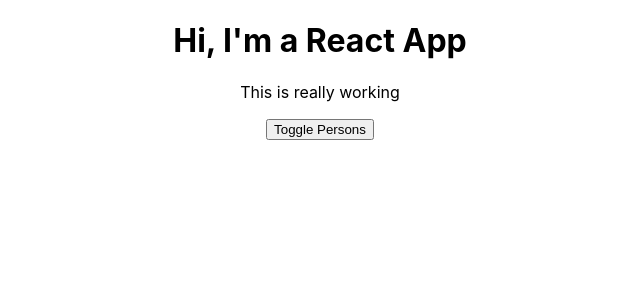
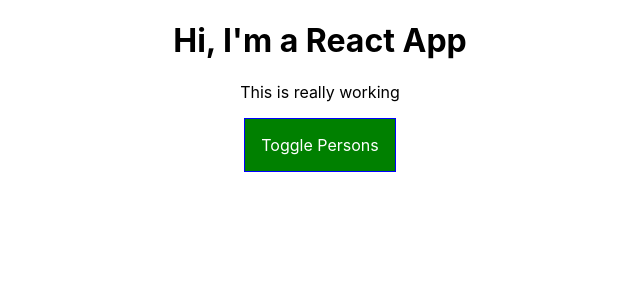
Before and after one commit to leogsouza/react-course, a React (Create React App) app in the folder react-complete-guide/: page / in a window 1280 px wide. Shown: the top 300 px of the page, without its empty margins (320-960 px from the left). Built offline with nearby package versions, Linux system fonts and the light colour scheme.

Commit message:
Enabling and using CSS Modules

```diff
--- a/react-complete-guide/src/components/Cockpit/Cockpit.js
+++ b/react-complete-guide/src/components/Cockpit/Cockpit.js
@@ -1,5 +1,5 @@
 import React from 'react';
-import classes from './Cockpit.css';
+import classes from './Cockpit.module.css';
 
 
 const cockpit = props => {
--- /dev/null
+++ b/react-complete-guide/src/components/Cockpit/Cockpit.module.css
@@ -0,0 +1,30 @@
+.Cockpit {
+  text-align: center;
+}
+
+.red {
+  color: red;
+}
+
+.bold {
+  font-weight: bold;
+}
+
+.Cockpit button {
+  border: 1px solid blue;
+  padding: 16px;
+  background-color: green;
+  font: inherit;
+  color: white;
+  cursor: pointer;
+}
+
+.Cockpit button:hover {
+  background-color: lightgreen;
+  color: black;
+}
+
+.Cockpit button.Red {
+  background-color: salmon;
+  color: black;
+}
```
